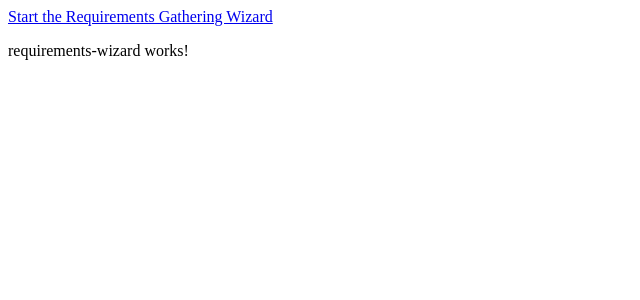
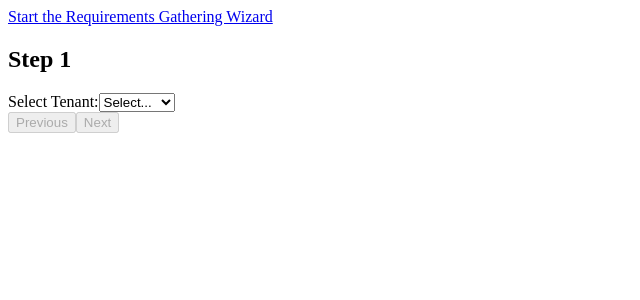
Before and after one commit to Xiaoliuliu666-leaner/Test.Onboarding, an Angular app: page /requirements/wizard in a window 1280 px wide. Shown: the top 300 px of the page, without its empty margins (0-640 px from the left). Built offline with nearby package versions, Linux system fonts and the light colour scheme.

Commit message:
Collect user information step by step，enter configuration instructions

```diff
--- a/src/app/requirements-wizard/requirements-wizard.html
+++ b/src/app/requirements-wizard/requirements-wizard.html
@@ -1 +1,36 @@
-<p>requirements-wizard works!</p>
+<div class="wizard-container">
+  <h2>Step {{ stepIndex }}</h2>
+
+  <!-- Step 1: Select Tenant -->
+  <div *ngIf="stepIndex === 1">
+    <label for="tenant">Select Tenant:</label>
+    <select [(ngModel)]="formData.tenant" id="tenant">
+      <option value="" disabled selected>Select...</option>
+      <option *ngFor="let t of tenants" [value]="t">{{ t }}</option>
+    </select>
+  </div>
+
+  <!-- Step 2: Select Modules -->
+  <div *ngIf="stepIndex === 2">
+    <label>Select Modules:</label>
+    <div *ngFor="let module of availableModules">
+      <input type="checkbox"
+             [value]="module"
+             (change)="onModuleChange($event)">
+      {{ module }}
+    </div>
+  </div>
+
+  <!-- Step 3: Notes -->
+  <div *ngIf="stepIndex === 3">
+    <label>Configuration Notes:</label>
+    <textarea [(ngModel)]="formData.configNotes" rows="5"></textarea>
+  </div>
+
+  <!-- Navigation Buttons -->
+  <div class="wizard-nav">
+    <button (click)="previousStep()" [disabled]="stepIndex === 1">Previous</button>
+    <button *ngIf="stepIndex < 3" (click)="nextStep()" [disabled]="!isStepValid()">Next</button>
+    <button *ngIf="stepIndex === 3" (click)="submitWizard()" [disabled]="!isStepValid()">Submit</button>
+  </div>
+</div>
```
